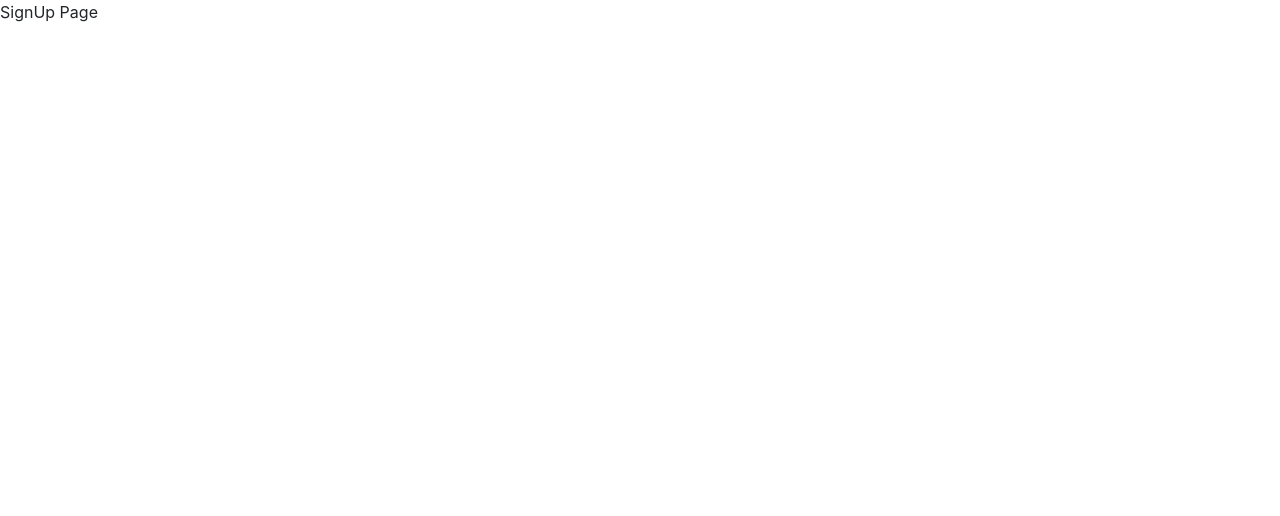
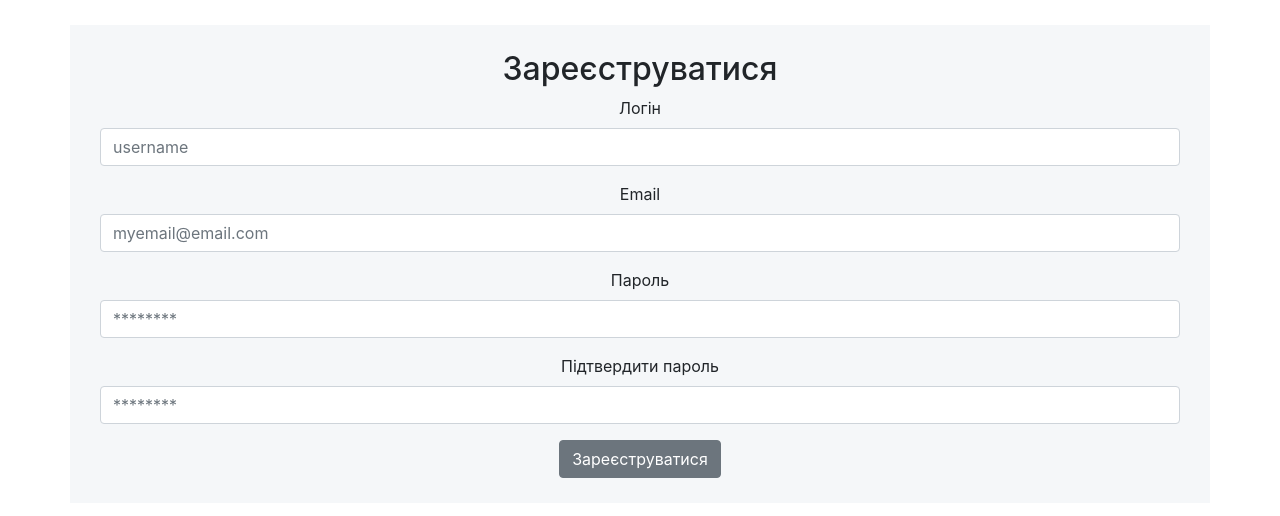
Before and after one commit to NodeUA-Info/nodeUA, a React (Create React App) app in the folder client/: page /signup in a window 1280 px wide. Shown: the top 516 px of the page. Built offline with nearby package versions, Linux system fonts and the light colour scheme.

Commit message:
managed input state in signup form

```diff
--- a/client/src/components/App.css
+++ b/client/src/components/App.css
@@ -1,3 +1,10 @@
 .App {
   text-align: center;
 }
+
+.form {
+  display: flex;
+  align-items: center;
+  justify-content: center;
+  flex-direction: column;
+}
--- a/client/src/components/App.js
+++ b/client/src/components/App.js
@@ -2,6 +2,8 @@ import React, { Component } from "react";
 import { ApolloProvider } from "react-apollo";
 import apolloClient from "../config/createApolloClient";
 import { Chapters } from "./Chapter";
+
+import "./App.css";
 
 class App extends Component {
   render() {
--- a/client/src/components/Auth/SignUp.js
+++ b/client/src/components/Auth/SignUp.js
@@ -1,8 +1,86 @@
 import React, { Component } from "react";
+import {
+  Container,
+  Col,
+  Form,
+  FormGroup,
+  Label,
+  Input,
+  Button
+} from "reactstrap";
 
 class SignUp extends Component {
+  state = {
+    username: "",
+    email: "",
+    password: "",
+    passwordConfirmation: ""
+  };
+
+  handleChange = e => {
+    const { name, value } = e.target;
+    this.setState({ [name]: value });
+  };
+
   render() {
-    return <div>SignUp Page</div>;
+    const { username, email, password, passwordConfirmation } = this.state;
+
+    return (
+      <Container className="App">
+        <h2>Зареєструватися</h2>
+        <Form className="form">
+          <Col>
+            <FormGroup>
+              <Label>Логін</Label>
+              <Input
+                type="text"
+                name="username"
+                placeholder="username"
+                value={username}
+                onChange={this.handleChange}
+              />
+            </FormGroup>
+          </Col>
+          <Col>
+            <FormGroup>
+              <Label>Email</Label>
+              <Input
+                type="email"
+                name="email"
+                placeholder="myemail@email.com"
+                value={email}
+                onChange={this.handleChange}
+              />
+            </FormGroup>
+          </Col>
+          <Col>
+            <FormGroup>
+              <Label for="examplePassword">Пароль</Label>
+              <Input
+                type="password"
+                name="password"
+                placeholder="********"
+                value={password}
+                onChange={this.handleChange}
+              />
+            </FormGroup>
+          </Col>
+          <Col>
+            <FormGroup>
+              <Label for="examplePassword">Підтвердити пароль</Label>
+              <Input
+                type="password"
+                name="passwordConfirmation"
+                placeholder="********"
+                value={passwordConfirmation}
+                onChange={this.handleChange}
+              />
+            </FormGroup>
+          </Col>
+          <Button>Зареєструватися</Button>
+        </Form>
+      </Container>
+    );
   }
 }
 
```
